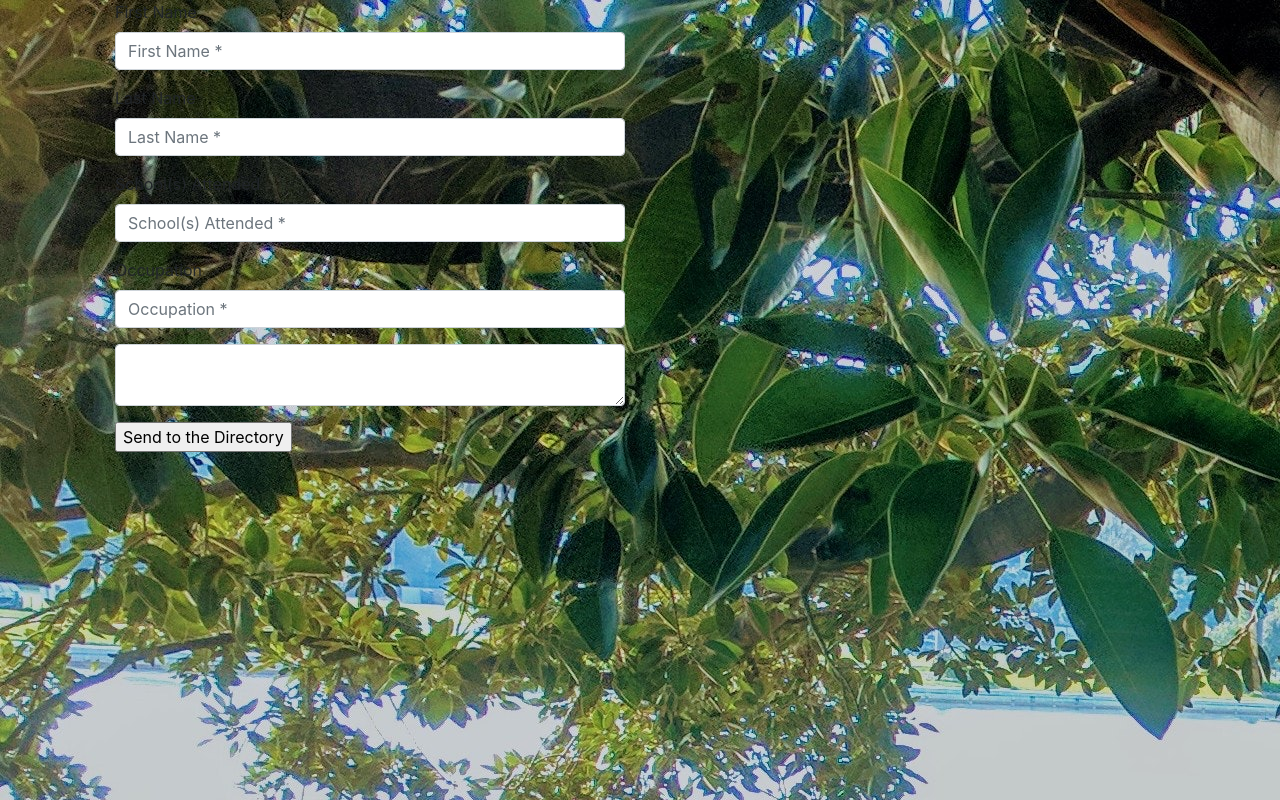
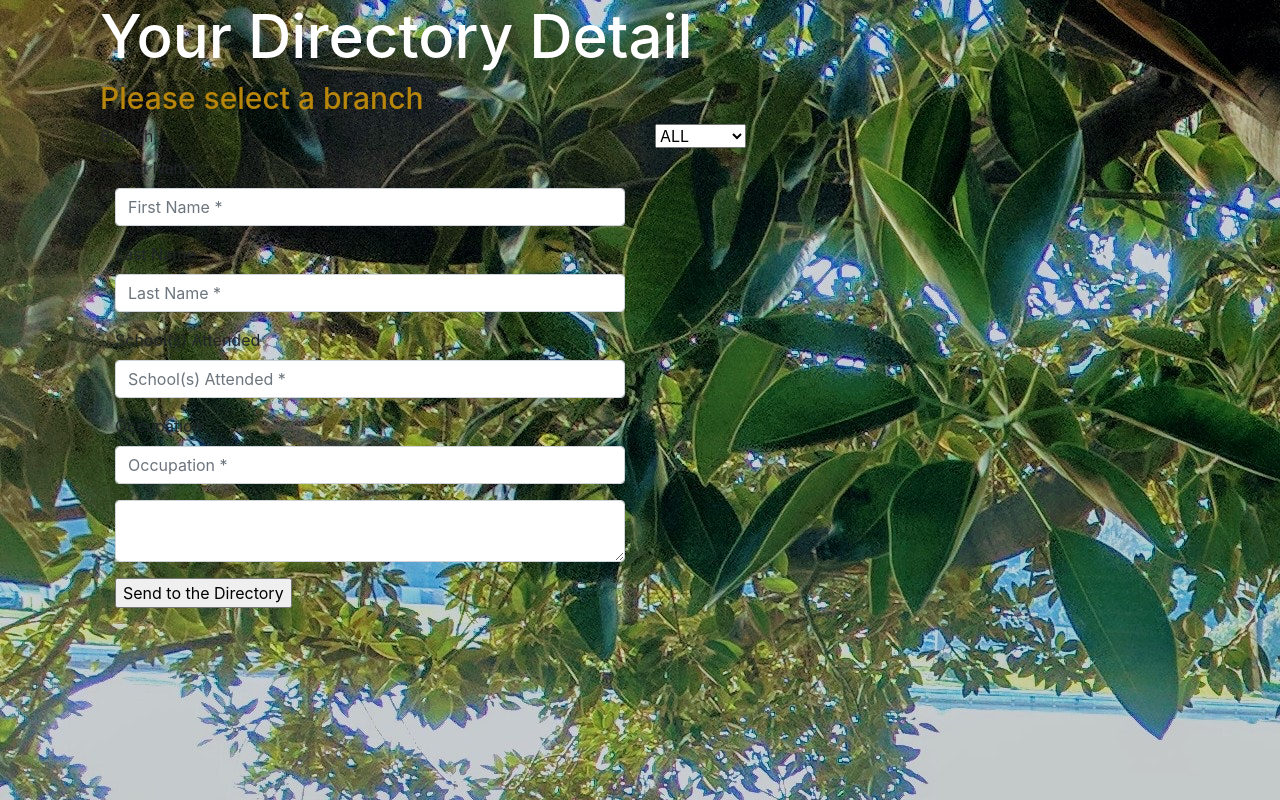
Before and after one commit to tlcs11/Blue_solo, a Django app: template directory/templates/family/input.html in a window 1280 px wide. Run offline with Django 3.2, Linux system fonts and the light colour scheme; the template is opened without the code that fills it, so the values that code supplies are empty; some libraries are stand-ins or nearby versions.

Commit message:
After adding branch for Family names

```diff
--- a/directory/family/models.py
+++ b/directory/family/models.py
@@ -6,6 +6,7 @@ class Person(models.Model):
     last_name = models.CharField(max_length=50, default="")
     schools =   models.CharField(max_length=30, default="")
     occupation = models.CharField(max_length=30, default="")
+    branch = models.CharField(max_length=30, default="")
     listed = models.BooleanField(default=False)
 
 
--- a/directory/family/views.py
+++ b/directory/family/views.py
@@ -26,7 +26,8 @@ def add_family(request):
         new_family = Person(first_name=request.POST['first'],
                             last_name=request.POST['last'],
                             schools=request.POST['schools'],
-                            occupation=request.POST['occupation'])
+                            occupation=request.POST['occupation'],
+                            branch=request.POST['branch'])
 
         new_family.save()
 
--- a/directory/templates/family/directory_view.html
+++ b/directory/templates/family/directory_view.html
@@ -84,6 +84,7 @@
                         {% for person in people %}
 
                             <tr>
+                                <td>{{ person.branch }}</td>
                                 <td>{{ person.first_name }}</td>
                                 <td>{{ person.last_name }}</td>
                                 <td>{{ person.schools }}</td>
--- a/directory/templates/family/input.html
+++ b/directory/templates/family/input.html
@@ -9,6 +9,24 @@
         <div class="container directory-form">
                     <form class="input" action="{% url 'add' %}" method="POST">
                     {% csrf_token %}
+                        <h1 style="color: white; font-size: 60px">Your Directory Detail
+                        </h1>
+                        <h2 style="color:darkgoldenrod; font-size: 30px">Please select a branch</h2>
+                        <div class="row">
+                                <div class="col-md-6">
+                                    <label for="branch">Branch</label>
+                                </div>
+                                <div class="col-md-6">
+                                    <select id="branch" name="branch">
+                                        <option value="ALL">ALL</option>
+                                        <option value="Chandler">Chandler</option>
+                                        <option value="Lapsley">Lapsley</option>
+                                        <option value="Lovelace">Lovelace</option>
+                                        <option value="Sullivan">Sullivan</option>
+                                    </select>
+                                </div>
+                            </div>
+
                             <div class="col-md-6">
                                 <div class="form-group">
                                     <label for="">First Name</label>
```
Also changed, not shown: directory/db.sqlite3, directory/family/migrations/0003_person_branch.py (added).
